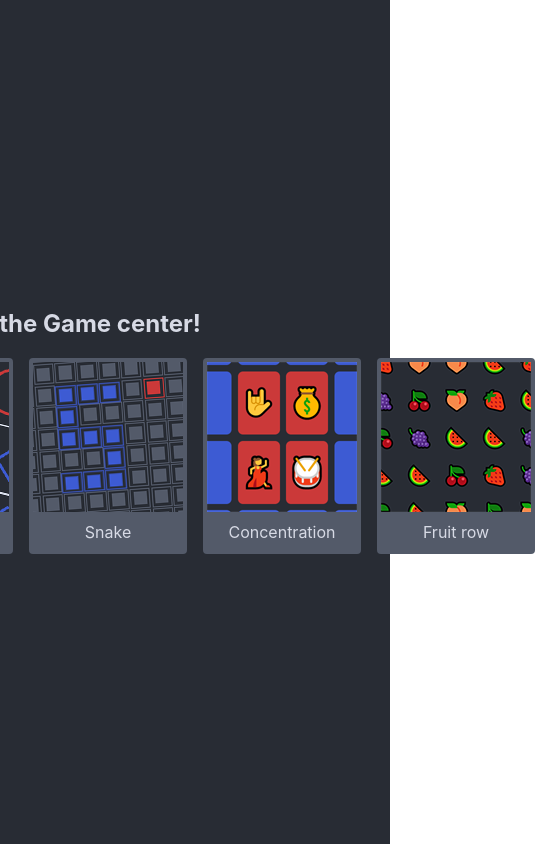
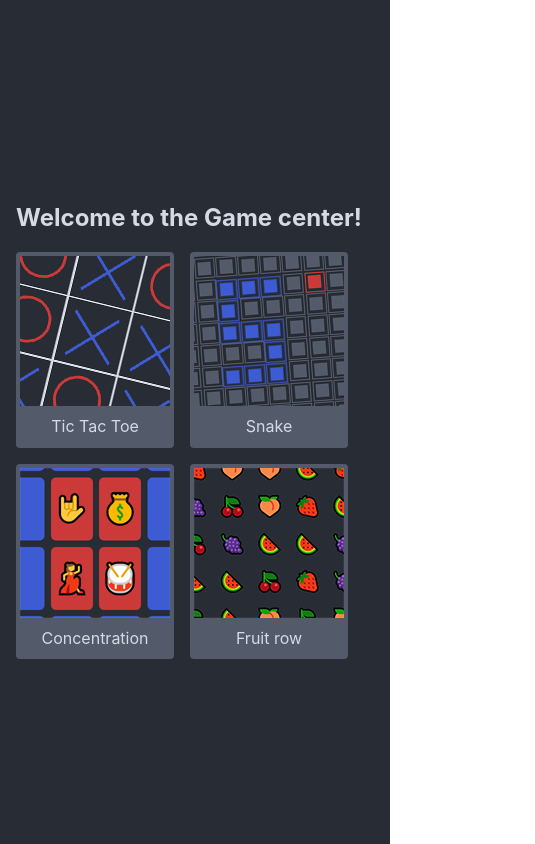
Before and after one commit to artygrand/react-games, a React (Create React App) app: page / in a window 390 px wide. Shown: the whole page, 535 px wide, since content can reach past the window. Built offline with nearby package versions, Linux system fonts and the light colour scheme.

Commit message:
Fix home style in mobile

```diff
--- a/src/Home/Home.tsx
+++ b/src/Home/Home.tsx
@@ -12,7 +12,7 @@ const Home = ({ games }: HomeProps) => {
     const { t } = useTranslation();
 
     return (
-        <main>
+        <main className="home">
             <h2>{t('welcome_text')}</h2>
 
             <div className="games">
--- a/src/scss/main.scss
+++ b/src/scss/main.scss
@@ -39,8 +39,13 @@ a {
   color: var(--color-text);
 }
 
+.home {
+  padding: 1rem;
+}
+
 .games {
   display: flex;
+  flex-wrap: wrap;
   gap: 1rem;
 
   .card {
```
